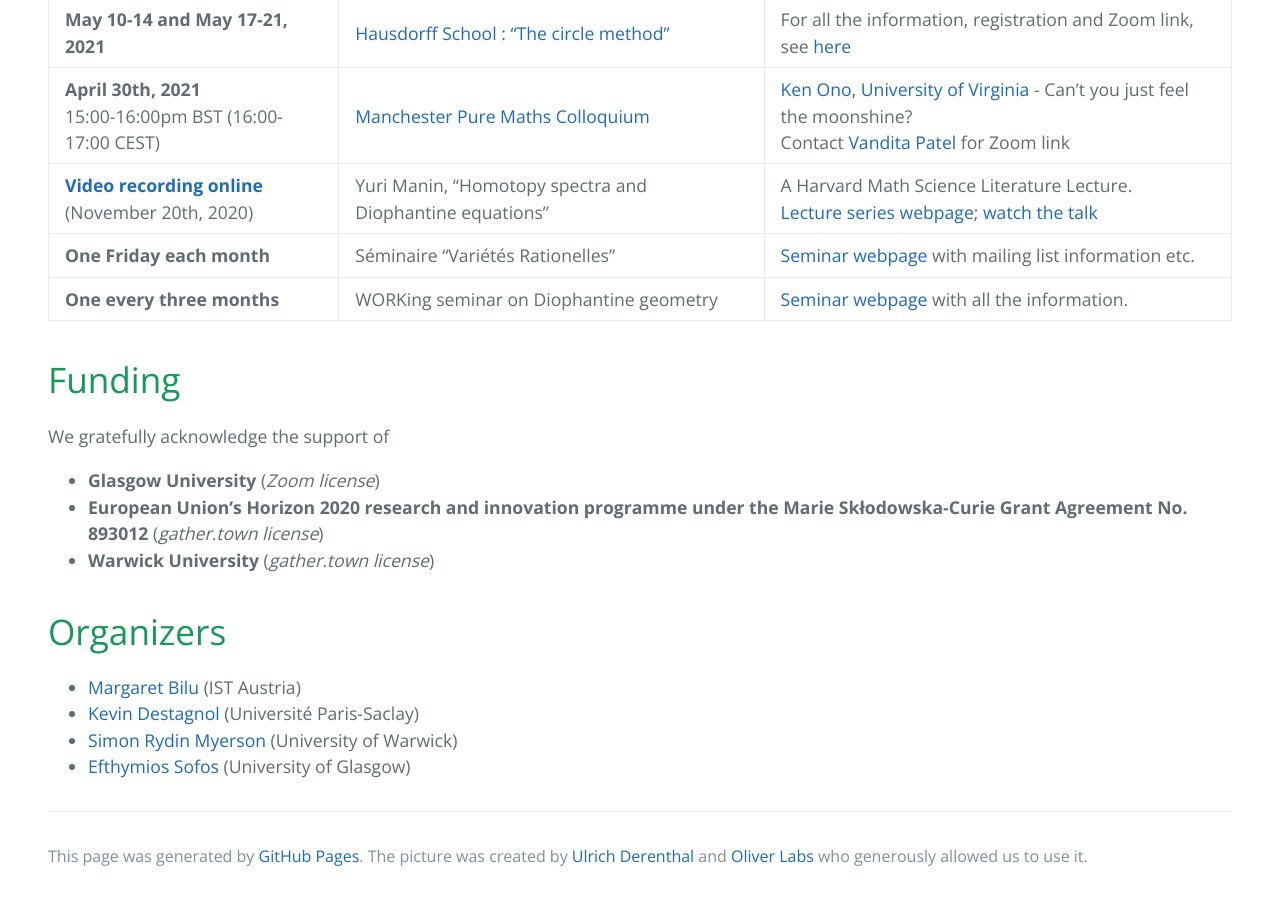
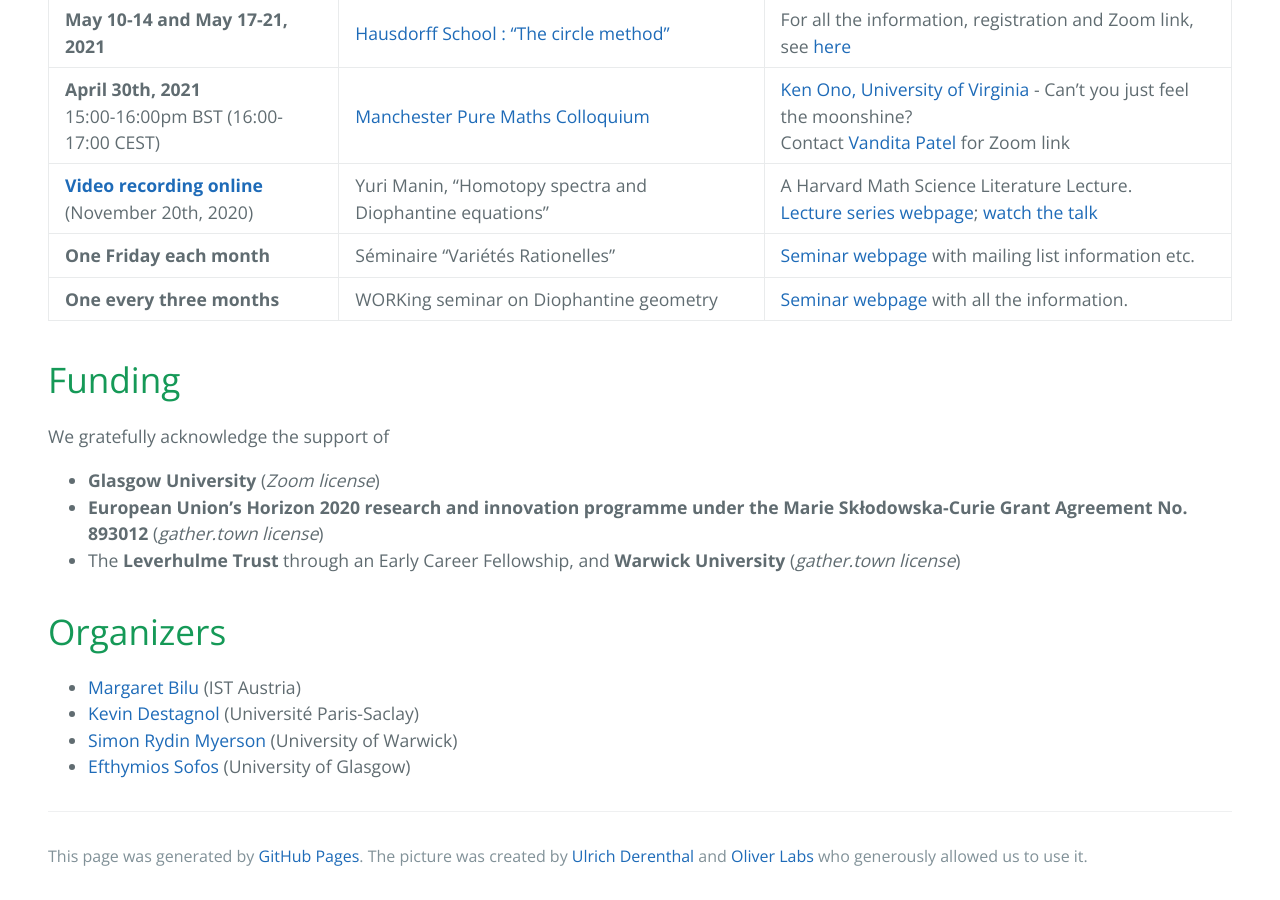
Before and after one commit to zoom-on-rational-points/zoom-on-rational-points.github.io, a Jekyll site: the page built from index.md, in a window 1280 px wide and 900 px high, scrolled down 3130 px. Built offline with Jekyll 4.4.1, drawn with Linux system fonts in a browser that asks for light colours; our own code applies the rules of GitHub Pages for plain Markdown files.

Commit message:
Update index.md

```diff
--- a/index.md
+++ b/index.md
@@ -55,7 +55,7 @@ You might also be interested in these seminars:
 We gratefully acknowledge the support of
 * <b>Glasgow University</b> (<em>Zoom license</em>)
 * <b>European Union's Horizon 2020 research and innovation programme under the Marie Skłodowska-Curie Grant Agreement No. 893012</b> (<em>gather.town license</em>)
-* <b>Warwick University</b> (<em>gather.town license</em>)
+* The <b>Leverhulme Trust</b> through an Early Career Fellowship, and <b>Warwick University</b> (<em>gather.town license</em>)
 
 # Organizers
 
```
